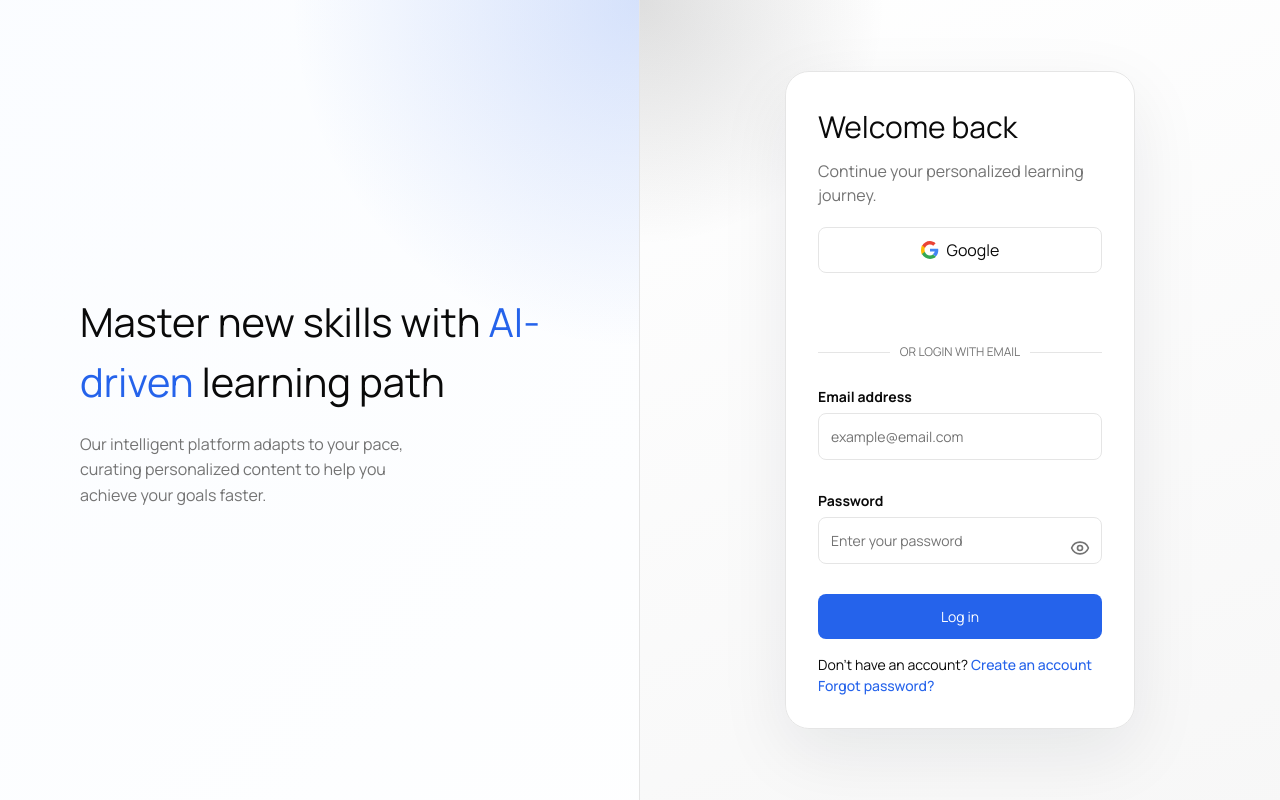
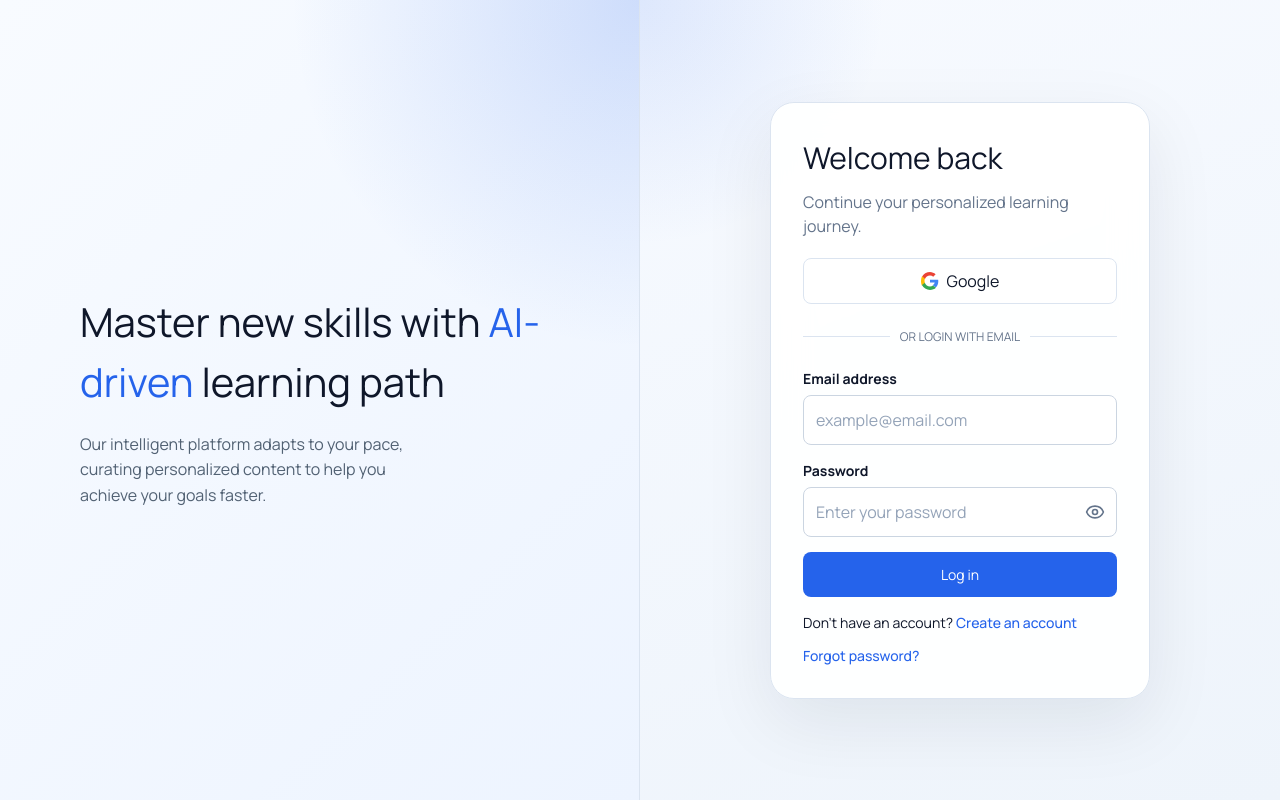
Before and after one commit to modzahrani/LearningOS, a Next.js app in the folder lo-front/: page /login in a window 1280 px wide. Built offline with nearby package versions, Linux system fonts and the light colour scheme; no server answers.

Commit message:
fix the themeing

```diff
--- a/lo-front/app/login/login.css
+++ b/lo-front/app/login/login.css
@@ -2,12 +2,14 @@
   box-sizing:border-box;
 }
 
-.container{
+.login-shell{
   display:flex;
-  height:100vh;
+  width:100vw;
+  min-height:100vh;
   font-family: var(--font-geist-sans), Arial, Helvetica, sans-serif;
-  background: var(--background);
-  color: var(--foreground);
+  background:#f5f7fb;
+  color:#0f172a;
+  overflow:hidden;
 }
 
 /* LEFT */
@@ -16,12 +18,12 @@
   width:50%;
   background:
     radial-gradient(circle at top right, rgba(37, 99, 235, 0.18), transparent 34%),
-    linear-gradient(135deg, color-mix(in oklab, var(--background) 88%, #dbeafe 12%), color-mix(in oklab, var(--card) 92%, #eff6ff 8%));
+    linear-gradient(135deg, #f8fbff, #edf4ff);
   padding:80px;
   display:flex;
   flex-direction:column;
   justify-content:center;
-  border-right:1px solid var(--border);
+  border-right:1px solid #dbe4f0;
 }
 
 .left h1{
@@ -34,7 +36,7 @@
 }
 
 .left p{
-  color:var(--muted-foreground);
+  color:#516173;
   width:70%;
   line-height:1.6;
 }
@@ -47,14 +49,16 @@
   justify-content:center;
   align-items:center;
   background:
-    radial-gradient(circle at top left, color-mix(in oklab, var(--primary) 14%, transparent), transparent 24%),
-    linear-gradient(160deg, color-mix(in oklab, var(--background) 96%, #f8fbff 4%), color-mix(in oklab, var(--muted) 78%, transparent));
+    radial-gradient(circle at top left, rgba(37, 99, 235, 0.12), transparent 24%),
+    linear-gradient(160deg, #f7faff, #eef4fb);
+  padding:24px;
 }
 
 .login-box{
-  width:350px;
-  background: color-mix(in oklab, var(--card) 92%, transparent);
-  border:1px solid var(--border);
+  width:100%;
+  max-width:380px;
+  background:rgba(255, 255, 255, 0.92);
+  border:1px solid #dbe4f0;
   border-radius:24px;
   padding:32px;
   box-shadow: 0 24px 70px rgba(15, 23, 42, 0.08);
@@ -67,7 +71,7 @@
 }
 
 .subtitle{
-  color:var(--muted-foreground);
+  color:#64748b;
   margin-bottom:20px;
 }
 
@@ -82,9 +86,9 @@
 .social-btn{
   flex:1;
   padding:10px;
-  border:1px solid var(--border);
-  background:var(--card);
-  color:var(--foreground);
+  border:1px solid #dbe4f0;
+  background:#ffffff;
+  color:#0f172a;
   border-radius:8px;
   cursor:pointer;
 
@@ -95,7 +99,7 @@
 }
 
 .social-btn:hover{
-  background:color-mix(in oklab, var(--muted) 88%, var(--card));
+  background:#f8fbff;
 }
 
 .social-btn:disabled{
@@ -109,21 +113,20 @@
   display:flex;
   align-items:center;
   text-align:center;
-  margin-bottom:25px ;
-  margin-top: 70px;
+  margin:24px 0 22px;
 }
 
 .divider::before,
 .divider::after{
   content:"";
   flex:1;
-  border-bottom:1px solid var(--border);
+  border-bottom:1px solid #dbe4f0;
 }
 
 .divider span{
   padding:0 10px;
   font-size:12px;
-  color:var(--muted-foreground);
+  color:#64748b;
 }
 
 /* INPUTS */
@@ -136,27 +139,16 @@
   font-weight:bold;
   margin-bottom:6px;
   font-size:14px;
-  color:var(--foreground);
+  color:#0f172a;
 }
 
 .input-group input{
   width:100%;
   padding:12px;
-  border:1px solid var(--input);
+  border:1px solid #cbd5e1;
   border-radius:8px;
-  background:var(--background);
-  color:var(--foreground);
-}
-
-.login-box input{
-  width:100%;
-  padding:12px;
-  border:1px solid var(--input);
-  border-radius:8px;
-  margin-bottom:15px;
-  font-size:14px;
-  background:var(--background);
-  color:var(--foreground);
+  background:#ffffff;
+  color:#0f172a;
 }
 
 .password-field{
@@ -167,12 +159,14 @@
   width:100%;
   padding:12px;
   padding-right:45px;
-  border:1px solid var(--input);
+  border:1px solid #cbd5e1;
   border-radius:8px;
+  background:#ffffff;
+  color:#0f172a;
 }
 
 .login-box input::placeholder{
-  color:var(--muted-foreground);
+  color:#94a3b8;
 }
 
 .login-box input:focus{
@@ -190,7 +184,7 @@
   display: flex;
   align-items: center;
   justify-content: center;
-  color: var(--muted-foreground);
+  color:#64748b;
 }
 
 /* LOGIN BUTTON */
@@ -221,10 +215,16 @@
 .links{
   margin-top:15px;
   font-size:14px;
+  display:flex;
+  justify-content:space-between;
+  gap:12px;
+  align-items:center;
+  flex-wrap:wrap;
 }
 
 .signup-text{
-  color:var(--foreground);
+  color:#0f172a;
+  margin:0;
 }
 
 .create-account{
@@ -240,7 +240,7 @@
 }
 
 @media (max-width: 960px) {
-  .container{
+  .login-shell{
     flex-direction:column;
     height:auto;
     min-height:100vh;
--- a/lo-front/app/login/page.tsx
+++ b/lo-front/app/login/page.tsx
@@ -108,7 +108,7 @@ export default function LoginPage() {
   };
 
   return (
-    <div className="container">
+    <div className="login-shell">
 
       {/* LEFT SIDE */}
       <div className="left">
--- a/lo-front/app/questionnaire/page.tsx
+++ b/lo-front/app/questionnaire/page.tsx
@@ -121,31 +121,31 @@ export default function Questionnaire() {
   }, []);
 
   return (
-    <div className="flex flex-col gap-2 justify-center items-center min-h-screen px-12 bg-[#F6F6F8]">
-
-      <div className="w-full max-w-[1300px]">
-        <h1 className="text-3xl font-bold">AI Knowledge Calibration</h1>
-        <p className="text-lg text-[#4C669A] mt-1">
+    <main className="min-h-screen bg-[radial-gradient(circle_at_top_right,rgba(37,99,235,0.16),transparent_28%),linear-gradient(180deg,var(--background),color-mix(in_oklab,var(--muted)_68%,transparent))] px-4 py-8 md:px-8">
+      <div className="mx-auto flex w-full max-w-[1300px] flex-col gap-6">
+        <div>
+        <h1 className="text-3xl font-bold text-foreground md:text-4xl">AI Knowledge Calibration</h1>
+        <p className="mt-2 max-w-4xl text-base text-muted-foreground md:text-lg">
           Answer these questions to help our AI tailor the curriculum to your expertise. Your answers determine your starting level.
         </p>
       </div>
 
-      <div className="flex gap-6 items-start w-full max-w-[1300px]">
+      <div className="flex w-full flex-col gap-6 xl:flex-row xl:items-start">
 
         {/* Main question card */}
-        <section className="flex flex-col gap-4 flex-1 bg-white rounded-lg shadow-lg p-6 min-h-[520px]">
+        <section className="flex min-h-[520px] flex-1 flex-col gap-5 rounded-[28px] border border-border bg-card/95 p-6 shadow-[0_24px_80px_rgba(15,23,42,0.10)] backdrop-blur md:p-8">
           <header className="flex justify-between items-center">
-            <h2 className="text-md font-semibold">
+            <h2 className="text-sm font-semibold text-foreground md:text-base">
               {loading ? "Loading..." : `Question ${questionNumber} of ${totalQuestions}`}
             </h2>
-            <p className="text-sm text-[#4C669A]">{progress}% Completed</p>
+            <p className="text-sm text-blue-600 dark:text-blue-400">{progress}% Completed</p>
           </header>
 
           <div className="progress-track">
             <div className="progress-fill" style={{ width: `${progress}%` }} />
           </div>
 
-          <h1 className="text-xl font-bold">
+          <h1 className="text-xl font-bold text-foreground md:text-2xl">
             {question?.text ?? (loading ? "Loading question..." : "No question available")}
           </h1>
 
@@ -164,8 +164,8 @@ export default function Questionnaire() {
             )}
           </div>
 
-          <div className="flex justify-between items-center mt-auto pt-4">
-            <div className="text-sm text-[#4C669A]">
+          <div className="mt-auto flex flex-col gap-4 border-t border-border pt-4 md:flex-row md:items-center md:justify-between">
+            <div className="text-sm text-muted-foreground">
               {error && <span className="text-red-500">{error}</span>}
               {!error && lastCorrect === true && "Correct!"}
               {!error && lastCorrect === false && "Not quite — try the next one."}
@@ -175,7 +175,7 @@ export default function Questionnaire() {
               <button
                 type="button"
                 onClick={handleStartQuiz}
-                className="bg-blue-500 w-[159px] hover:bg-blue-600 text-white rounded-md h-9 px-4"
+                className="h-11 rounded-xl bg-blue-600 px-5 text-sm font-semibold text-white transition hover:bg-blue-700"
               >
                 Restart Quiz
               </button>
@@ -185,10 +185,10 @@ export default function Questionnaire() {
                 onClick={submitAnswer}
                 disabled={!canSubmit}
                 className={[
-                  "w-[159px] rounded-md h-9 px-4 text-white transition",
+                  "h-11 rounded-xl px-5 text-sm font-semibold text-white transition md:min-w-[159px]",
                   canSubmit
-                    ? "bg-blue-500 hover:bg-blue-600"
-                    : "bg-blue-300 cursor-not-allowed",
+                    ? "bg-blue-600 hover:bg-blue-700"
+                    : "cursor-not-allowed bg-blue-300 dark:bg-blue-900/50",
                 ].join(" ")}
               >
                 {submitting ? "Submitting..." : "Next Question"}
@@ -198,35 +198,36 @@ export default function Questionnaire() {
         </section>
 
         {/* AI Calibration sidebar + button */}
-        <div className="flex flex-col gap-2 w-[300px] shrink-0">
-          <section className="flex flex-col gap-4 bg-white rounded-lg shadow-lg p-6">
+        <div className="flex w-full shrink-0 flex-col gap-3 xl:w-[320px]">
+          <section className="flex flex-col gap-4 rounded-[28px] border border-border bg-card/95 p-6 shadow-[0_24px_80px_rgba(15,23,42,0.10)] backdrop-blur">
             <header className="flex items-start gap-2">
-              <Bot className="text-[#4C669A] w-[44.5px] h-[44.5px] shrink-0" />
+              <Bot className="h-[44.5px] w-[44.5px] shrink-0 text-blue-600 dark:text-blue-400" />
               <div className="flex flex-col gap-1">
-                <h2 className="text-sm font-semibold">AI Calibration</h2>
-                <p className="text-sm text-[#4C669A]">Analyzing your responses...</p>
+                <h2 className="text-sm font-semibold text-foreground">AI Calibration</h2>
+                <p className="text-sm text-blue-600 dark:text-blue-400">Analyzing your responses...</p>
               </div>
             </header>
 
-            <p className="text-sm text-[#4C669A] leading-relaxed">
+            <p className="text-sm leading-relaxed text-muted-foreground">
               Based on your previous answers, we&apos;ve adjusted this question to test your fundamental understanding of ML categories.
             </p>
 
             <div className="flex items-center gap-2">
               <div className="w-2 h-2 bg-green-500 rounded-full animate-pulse"></div>
-              <p className="text-sm text-[#4C669A]">AI adjusting in real-time</p>
+              <p className="text-sm text-muted-foreground">AI adjusting in real-time</p>
             </div>
           </section>
 
           <button
-            className="text-xs text-[#4C669A] text-center"
+            className="text-center text-xs font-medium text-blue-600 transition hover:text-blue-700 dark:text-blue-400 dark:hover:text-blue-300"
             onClick={() => router.push("/path-select")}
           >
-            back to path selection?
+            Back to path selection
           </button>
         </div>
 
       </div>
     </div>
+    </main>
   );
 }
--- a/lo-front/app/register/page.tsx
+++ b/lo-front/app/register/page.tsx
@@ -6,6 +6,7 @@ import { useRouter } from "next/navigation";
 import Link from "next/link";
 import axios from "axios";
 import { Manrope } from "next/font/google";
+import { toast } from "sonner";
 import { register, startOAuthLogin, type OAuthProvider } from "@/api/userProvider";
 
 const manrope = Manrope({
@@ -23,7 +24,6 @@ export default function RegisterPage() {
   const [loading, setLoading] = useState(false);
   const [oauthProvider, setOauthProvider] = useState<OAuthProvider | null>(null);
   const [error, setError] = useState<string | null>(null);
-  const [successToast, setSuccessToast] = useState<string | null>(null);
 
   const passwordChecks = useMemo(
     () => ({
@@ -101,7 +101,7 @@ export default function RegisterPage() {
         last_name: lastName,
         agree_terms: agree,
       });
-      setSuccessToast("Registration successful. Confirm your email.");
+      toast.success("Registration successful. Please verify your email before logging in.");
       setTimeout(() => {
         router.push("/login");
       }, 1200);
@@ -140,12 +140,6 @@ export default function RegisterPage() {
 
   return (
     <div className={`${manrope.variable} font-sans flex min-h-screen w-full bg-background text-foreground`}>
-      {successToast && (
-        <div className="fixed right-4 top-4 z-50 rounded-lg bg-emerald-600 px-4 py-3 text-sm font-semibold text-white shadow-lg">
-          {successToast}
-        </div>
-      )}
-
       {/* Top-left logo + title */}
       <div className="flex items-center absolute top-2 left-1 z-20">
         <img src="/assets/learningos-logo.png" alt="Logo" className="w-10 h-10 rounded-full"/>
```
Also changed, not shown: 2 other files (tests, documents, lock files or other folders).
